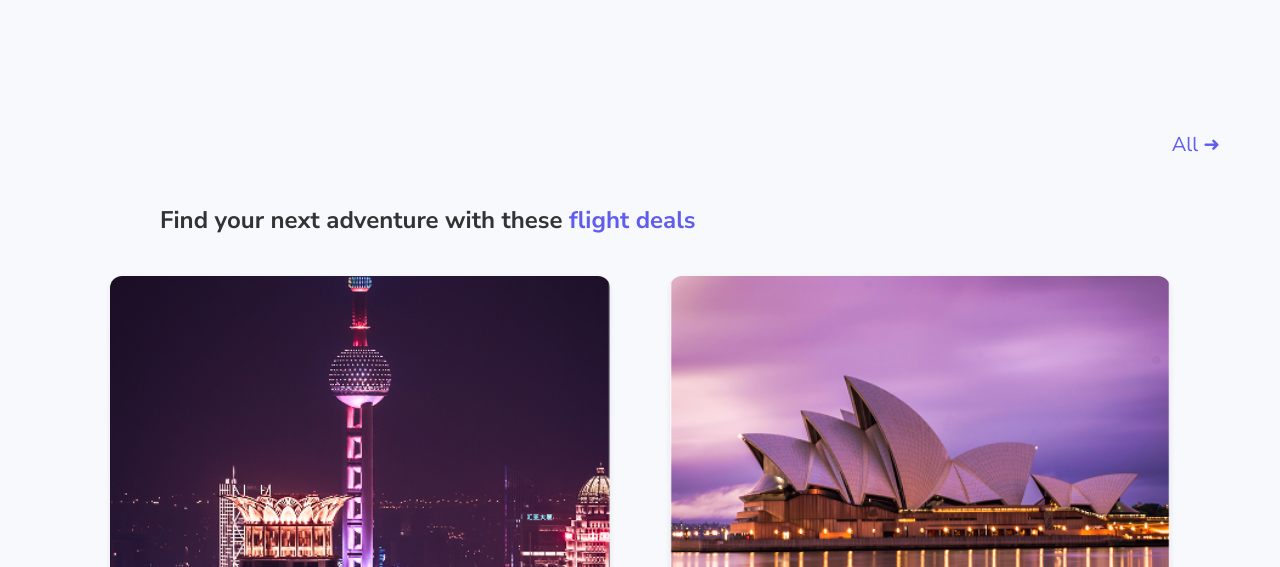
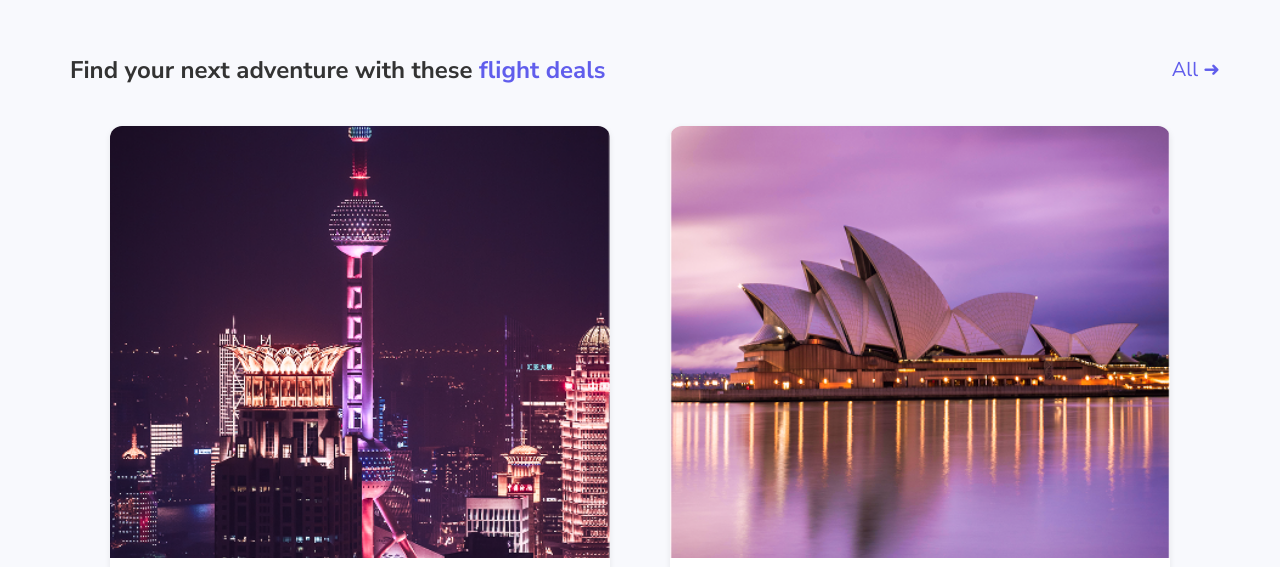
Before and after one commit to AiLinh06/Tripma, a React (Create React App) app: page / in a window 1280 px wide. Shown: the part 1073-1640 px from the top of the page. Built offline with nearby package versions, Linux system fonts and the light colour scheme.

Commit message:
style (SignupPopup): fix the position of the h2

```diff
--- a/src/components/SignupPopup/SignupPopup.css
+++ b/src/components/SignupPopup/SignupPopup.css
@@ -24,10 +24,11 @@
 }
 h2 {
   color: #6d6868;
-  padding-left: 10px;
+  margin-left: -90px;
   font-family: 'Nunito Sans', Arial, sans-serif;
   font-size: 24px;
   font-weight: 700;
+  margin-top: -130px
 }
 p{
   font-size: 18px;
```
